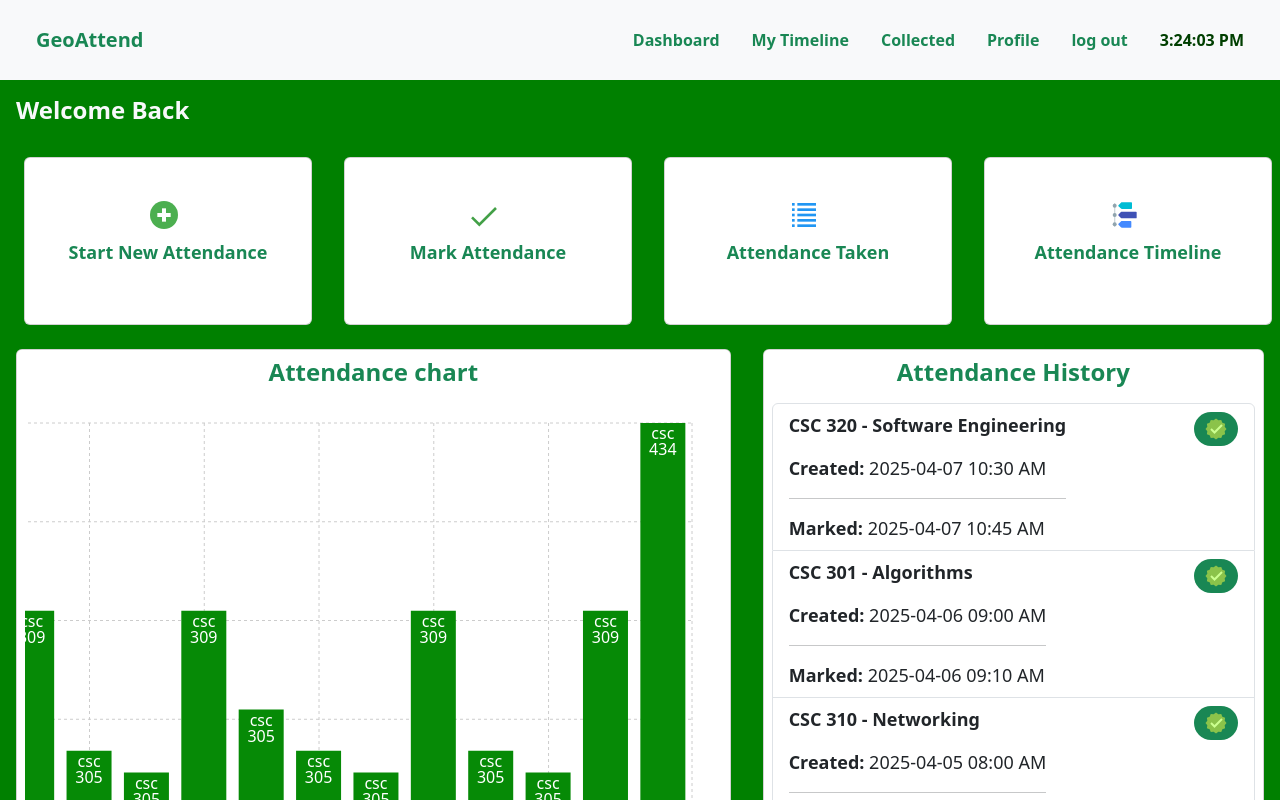
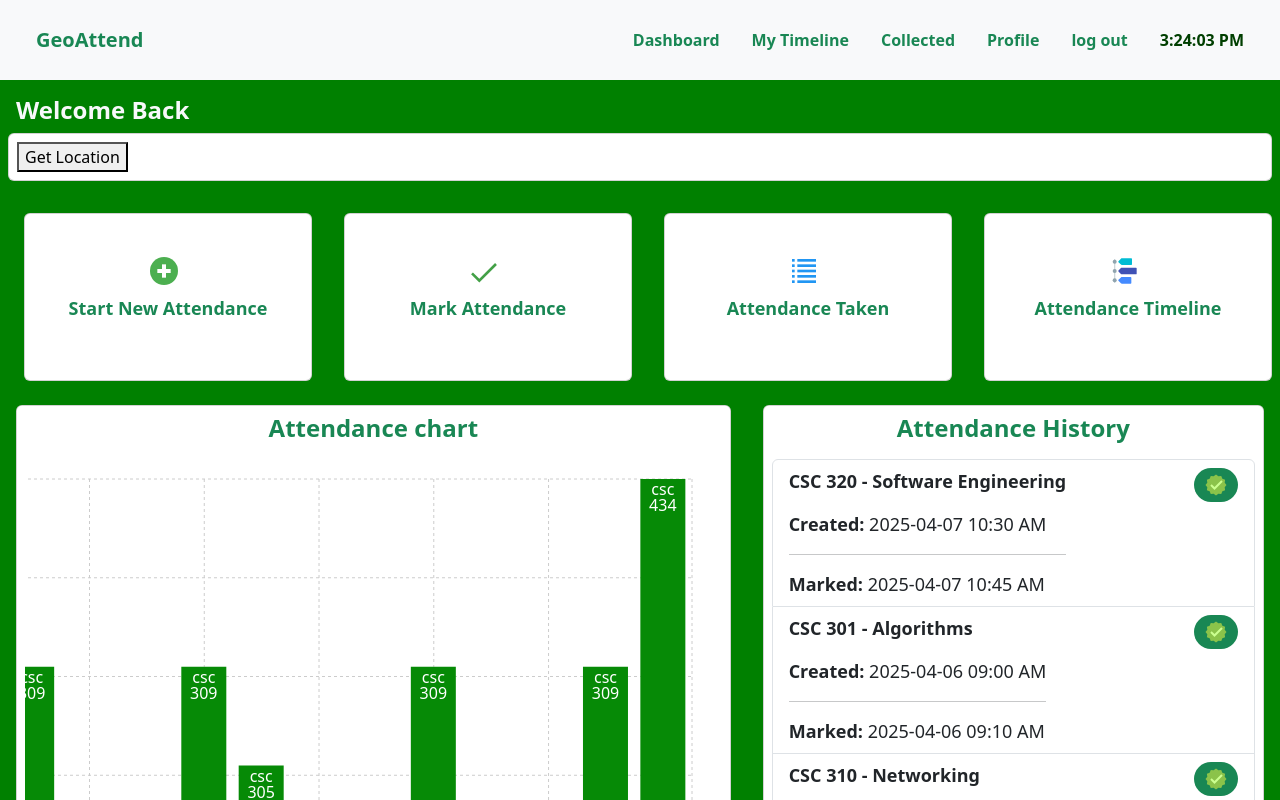
Before and after one commit to bidemi90/Geo_attend_frontend, a React (Vite) app: page /dashboard in a window 1280 px wide. Shown: the top 800 px of the page. Built offline with nearby package versions, Linux system fonts and the light colour scheme.

Commit message:
testing with map function

```diff
--- /dev/null
+++ b/src/components/LocationMapPreview.jsx
@@ -0,0 +1,66 @@
+import React, { useState } from "react";
+
+const LocationMapPreview = () => {
+  const [coords, setCoords] = useState(null);
+  const [loading, setLoading] = useState(false);
+  const [error, setError] = useState("");
+
+  const fetchLocation = () => {
+    setLoading(true);
+    setError("");
+
+    if (!navigator.geolocation) {
+      setError("Geolocation is not supported.");
+      setLoading(false);
+      return;
+    }
+
+    navigator.geolocation.getCurrentPosition(
+      (position) => {
+        setCoords({
+          lat: position.coords.latitude,
+          lng: position.coords.longitude,
+        });
+        setLoading(false);
+      },
+      (err) => {
+        setError("Failed to fetch location: " + err.message);
+        setLoading(false);
+      },
+      {
+        enableHighAccuracy: true,
+        timeout: 30000,
+        maximumAge: 0,
+      }
+    );
+  };
+
+  return (
+    <div>
+      <button onClick={fetchLocation} disabled={loading}>
+        {loading ? "Fetching..." : "Get Location"}
+      </button>
+
+      {error && <p style={{ color: "red" }}>{error}</p>}
+
+      {coords && (
+        <div style={{ marginTop: "1rem", height: "400px" }}>
+          <iframe
+            title="Map"
+            width="100%"
+            height="100%"
+            frameBorder="0"
+            src={`https://maps.google.com/maps?q=${coords.lat},${coords.lng}&z=15&output=embed`}
+            allowFullScreen
+          ></iframe>
+          <p>
+            <strong>Latitude:</strong> {coords.lat} <br />
+            <strong>Longitude:</strong> {coords.lng}
+          </p>
+        </div>
+      )}
+    </div>
+  );
+};
+
+export default LocationMapPreview;
--- a/src/pages/Dashboardhome.jsx
+++ b/src/pages/Dashboardhome.jsx
@@ -1,5 +1,3 @@
-
-
 import React from "react";
 import { Link } from "react-router-dom"; // 🧭 Import Link
 import { getLocationOnce } from "../utils/geolocation";
@@ -8,6 +6,7 @@ import AttendanceHistory from "../components/AttendanceHistory";
 import { FaUser } from "react-icons/fa";
 import { FcPlus, FcList, FcTimeline } from "react-icons/fc";
 import { FcCheckmark } from "react-icons/fc";
+import LocationMapPreview from "../components/LocationMapPreview";
 const Dashboardhome = () => {
   //   const handleClick = () => {
   //     getLocationOnce(
@@ -27,6 +26,10 @@ const Dashboardhome = () => {
         <h2 className="text-capitalize fw-bold mx-3 mt-3 text-light fs-4">
           welcome back
         </h2>
+
+        <div className=" card m-2 p-2">
+          <LocationMapPreview />
+        </div>
 
         <div className="d-flex justify-content-around align-items-center dashboardbuttonholder flex-wrap">
           <div className="dashboardbutton col-6 col-md-3 p-3">
```
Lines whose indentation alone changed are shown as unchanged.
